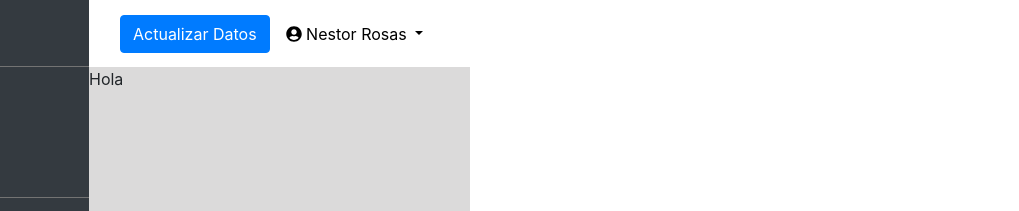
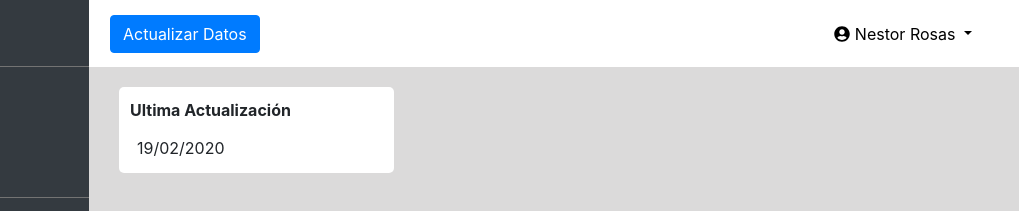
Before and after one commit to nestormeza/menu-de-navegacion, a plain HTML site: page index.html in a window 1280 px wide. Shown: the top 211 px of the page, 261-1280 px from the left. Drawn offline with nearby package versions, Linux system fonts and the light colour scheme.

Commit message:
layout terminado

```diff
--- a/index.html
+++ b/index.html
@@ -99,14 +99,14 @@
     <div class="content">
         <nav class="navbar navb-expand-lg ">
             <div class="container-fluid">
-                <button type="button" class="btn btn-primary">Actualizar Datos</button>
+                <button type="button" class="btn btn-primary button">Actualizar Datos</button>
                 <ul class="nav justify-content-end">
                     <li class="nav-item dropdown">
                         <a class="nav-link dropdown-toggle" href="#" id="navbarDropdownMenuLink" role="button" data-toggle="dropdown" aria-haspopup="true" aria-expanded="false">
                             <i class="fas fa-user-circle"></i>
                             Nestor Rosas
                         </a>
-                        <div class="dropdown-menu" aria-labelledby="navbarDropdownMenuLink">
+                        <div class="dropdown-menu menu-perfil" aria-labelledby="navbarDropdownMenuLink">
                           <a class="dropdown-item" href="#">Perfil</a>
                           <div class="dropdown-divider"></div>
                           <a class="dropdown-item" href="#">Cerrar Sesion</a>
@@ -115,10 +115,16 @@
                 </ul>
             </div>
         </nav>
-        <div>
-            <p>
-                Hola
-            </p>
+        <div class="container-data">
+            <div class="last-update">
+                <div class="last">
+                  <label> Ultima Actualización </label>
+                </div>
+                <div class="">
+                  <label class="date"> 19/02/2020 </label>
+                </div>
+            </div>
+
         </div>
     </div>
 </body>
--- a/static/css/index.css
+++ b/static/css/index.css
@@ -134,7 +134,7 @@ body{
 /* barra superior */
 .content{
     height: 100%;
-    margin-left: 350px;
+    width: 100%;
     max-height: 100%;
     background-color: rgb(219, 218, 218);
     position: fixed;
@@ -145,6 +145,9 @@ body{
     height: 67px;
     border-color: gray;
 }
+.button{
+  margin-left: 340px
+}
 .navbar ul li{
     list-style: none;
 }
@@ -152,3 +155,28 @@ body{
     text-decoration: none;
     color:black;
 }
+.navbar .menu-perfil{
+  margin-top: 14px;
+}
+.container-data{
+  margin-top: 20px;
+  margin-left: 380px;
+}
+.last-update{
+  background-color:#ffff;
+  width: 275px;
+  border-radius: 5px;
+  padding:5px;
+  float: left;
+
+}
+.last{
+  float: left;
+  margin-top: 6px;
+  margin-left: 6px;
+  font-weight: bold;
+}
+.date{
+ margin-top: 6px;
+ margin-left: 13px;
+}
```
